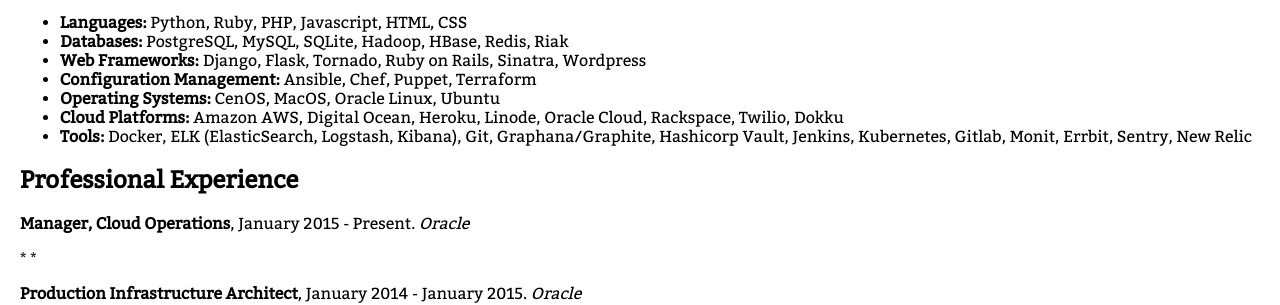
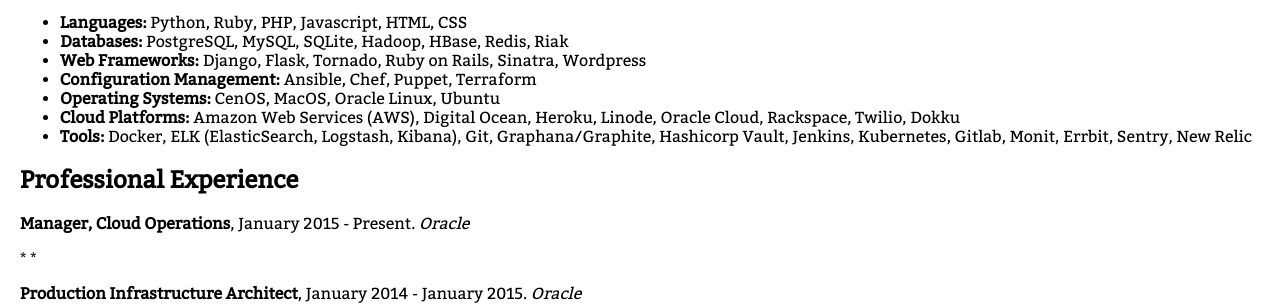
Before and after one commit to brhelwig/brandonhelwig.com, a Jekyll site: the page built from resume.md, in a window 1280 px wide. Shown: the part 231-536 px from the top of the page. Built offline with Jekyll 4.4.1, drawn with Linux system fonts in a browser that asks for light colours.

Commit message:
better way to say amazon

```diff
--- a/resume.md
+++ b/resume.md
@@ -16,7 +16,7 @@
 * **Web Frameworks:** Django, Flask, Tornado, Ruby on Rails, Sinatra, Wordpress
 * **Configuration Management:** Ansible, Chef, Puppet, Terraform
 * **Operating Systems:** CenOS, MacOS, Oracle Linux, Ubuntu
-* **Cloud Platforms:** Amazon AWS, Digital Ocean, Heroku, Linode, Oracle Cloud, Rackspace, Twilio, Dokku
+* **Cloud Platforms:** Amazon Web Services (AWS), Digital Ocean, Heroku, Linode, Oracle Cloud, Rackspace, Twilio, Dokku
 * **Tools:** Docker, ELK (ElasticSearch, Logstash, Kibana), Git, Graphana/Graphite, Hashicorp Vault, Jenkins, Kubernetes, Gitlab, Monit, Errbit, Sentry, New Relic
 
 ## Professional Experience
```
